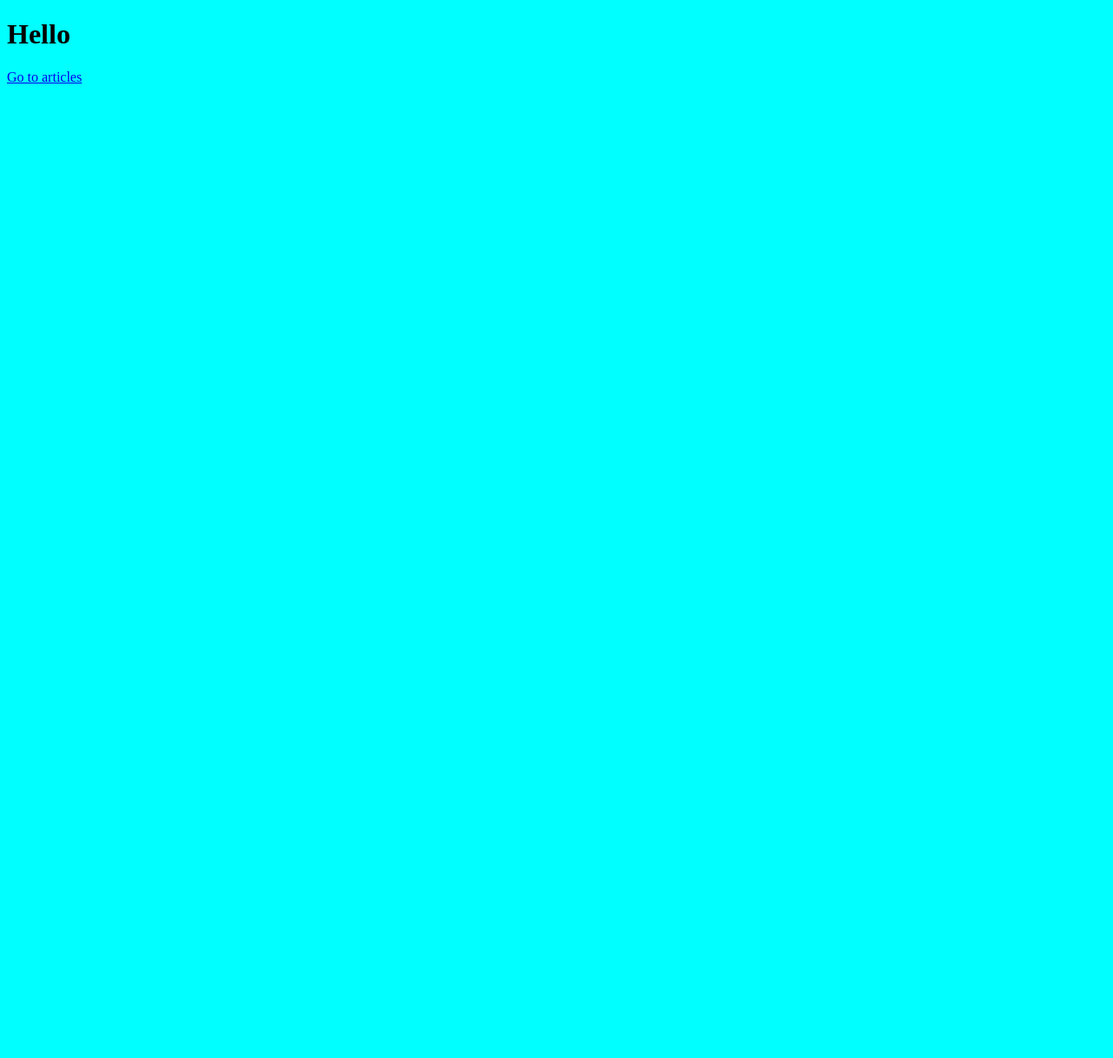
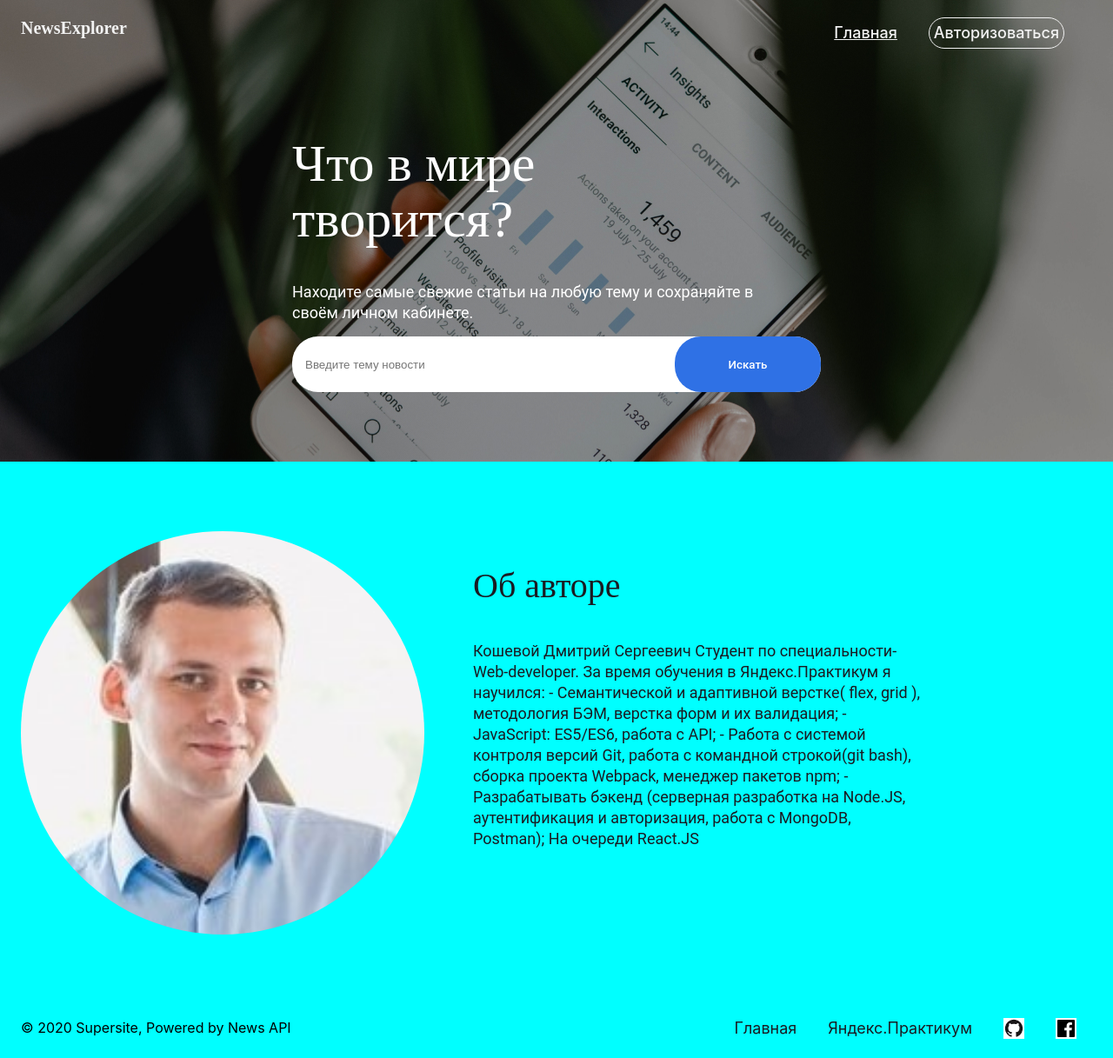
Before and after one commit to DmitriiK1/news-explorer-frontend.github.io, a website built with webpack: page src/pages/index.html in a window 1280 px wide. Shown: the whole page at 87% size. Before the commit the page ends 800 px from the top, so only its background shows below. Built offline with nearby package versions, Linux system fonts and the light colour scheme.

Commit message:
Стартовая страница

```diff
--- /dev/null
+++ b/src/blocks/author/author.css
@@ -0,0 +1,38 @@
+.author{
+  padding-top: 80px;
+  padding-bottom: 80px;
+  /* max-width: 90%;
+  margin: 80px auto;
+  display: flex;
+  justify-content: space-around; */
+}
+.author__container{
+  display: flex;
+}
+.author__title{
+  font-family: Roboto Slab;
+  font-style: normal;
+  font-weight: normal;
+  font-size: 2.5rem;
+  line-height: 2.875rem;
+  /* identical to box height, or 115% */
+  /* main/primary */
+  color: #1A1B22;
+}
+.author__description{
+  max-width: 42%;
+}
+.author__foto{
+  width: 464px;
+  border-radius: 50%;
+  margin-right: 56px;
+}
+
+.author__about{
+  font-family: Roboto;
+  font-style: normal;
+  font-weight: normal;
+  font-size: 1.125rem;
+  line-height: 1.5rem;
+  color: #1A1B22;
+}
--- /dev/null
+++ b/src/blocks/footer/_footer.css
@@ -0,0 +1,37 @@
+.footer {
+}
+.footer__container{
+  display: flex;
+  justify-content: space-between;
+}
+/* .footer:last-child {
+  flex-grow: 2;
+} */
+.footer__group{
+  display: flex;
+}
+.footer__link {
+
+  margin: 16px 18px;
+  text-decoration: none;
+  color: #1a1b22;
+  font-family: Inter;
+  font-style: normal;
+  font-weight: normal;
+  font-size: 1.125rem;
+  line-height: 1.5rem;
+}
+
+.footer__link-social{
+  max-width: 24px;
+  margin: 0;
+}
+
+.footer__copyright {
+  font-family: Inter;
+  font-style: normal;
+  font-weight: normal;
+  font-size: 1rem;
+  line-height: 1.4rem;
+  text-align: right;
+}
--- /dev/null
+++ b/src/blocks/header/_header.css
@@ -0,0 +1,42 @@
+.header {
+  background-image: url('../../images/georgia-de-lotz--UsJoNxLaNo-unsplash.jpg');
+}
+.header__container{
+  display: flex;
+  justify-content: space-between;
+}
+.header__logo {
+  align-self: flex-start;
+  max-width: 176px;
+  font-style: normal;
+  font-weight: bold;
+  font-size: 1.25rem;
+  line-height: 1.5rem;
+  color: #f2f2f2;
+}
+
+.header__links {
+  align-self: flex-end;
+  margin-top: 20px;
+  margin-bottom: 20px;
+}
+
+.header__link {
+  margin-right: 32px;
+  font-family: Inter;
+  font-style: normal;
+  font-weight: 500;
+  font-size: 1.125rem;
+  line-height: 1.5rem;
+  text-align: right;
+  /* text-decoration-line: none; */
+  color: #f2f2f2;
+  font-style: normal;
+  background-color: unset;
+}
+.header__link--rounded{
+  padding: 0px;
+  border: 1px solid #f2f2f2;
+  border-radius: 20px;
+  padding: 5px;
+}
--- /dev/null
+++ b/src/blocks/popup/__button/popup__button.css
@@ -0,0 +1,8 @@
+.popup__button {
+  width: 100%;
+  height: 64px;
+  border: 1px solid rgba(0, 0, 0, .2);
+  margin-top: 48px;
+  color: rgba(0, 0, 0, .2);
+  font-size: 36px;
+}
--- /dev/null
+++ b/src/blocks/popup/__close/popup__close.css
@@ -0,0 +1,7 @@
+.popup__close {
+  width: 26px;
+  position: absolute;
+  top: -26px;
+  right: -26px;
+  cursor: pointer;
+}
--- /dev/null
+++ b/src/blocks/popup/__content/popup__content.css
@@ -0,0 +1,15 @@
+.popup__content {
+  width: 358px;
+  min-height: 330px;
+  background-color: #fff;
+  border-radius: 10px;
+  position: relative;
+  box-sizing: border-box;
+  padding: 34px 36px;
+}
+
+@media screen and (max-width: 540px) {
+  .popup__content {
+    width: calc(100% - 60px);
+  }
+}
--- /dev/null
+++ b/src/blocks/popup/__form/popup__form.css
@@ -0,0 +1,3 @@
+.popup__form {
+  margin-top: 60px;
+}
--- /dev/null
+++ b/src/blocks/popup/__input/popup__input.css
@@ -0,0 +1,14 @@
+.popup__input {
+  width: 100%;
+  height: 47px;
+  border: 0;
+  border-bottom: 1px solid rgba(0, 0, 0, .2);
+  font-size: 14px;
+  line-height: 17px;
+  box-sizing: border-box;
+  padding: 5px 6px 13px;
+}
+
+.popup__input:last-of-type {
+  margin-bottom: 0;
+}
--- /dev/null
+++ b/src/blocks/popup/__title/popup__title.css
@@ -0,0 +1,5 @@
+.popup__title {
+  margin: 0;
+  font-size: 24px;
+  line-height: 30px;
+}
--- /dev/null
+++ b/src/blocks/popup/_is-opened/popup_is-opened.css
@@ -0,0 +1,3 @@
+.popup.popup_is-opened {
+  display: flex;
+}
--- /dev/null
+++ b/src/blocks/popup/popup.css
@@ -0,0 +1,20 @@
+@import url(./__content/popup__content.css);
+@import url(./__close/popup__close.css);
+@import url(./__title/popup__title.css);
+@import url(./__form/popup__form.css);
+@import url(./__input/popup__input.css);
+@import url(./__button/popup__button.css);
+@import url(./_is-opened/popup_is-opened.css);
+
+.popup {
+  position: fixed;
+  top: 0;
+  left: 0;
+  width: 100%;
+  height: 100%;
+  background-color: rgba(0, 0, 0, .5);
+  display: flex;
+  align-items: center;
+  justify-content: center;
+  display: none;
+}
--- /dev/null
+++ b/src/blocks/search/search.css
@@ -0,0 +1,62 @@
+.search{
+  /* display: block; */
+  position: relative;
+  width: 100%;
+  margin: 0px auto;
+}
+.search__container{
+  display: block;
+  width: 608px;
+  margin: 80px auto 0;
+  padding-bottom: 80px;
+}
+.search__title{
+  max-width: 540px;
+
+  /* font-family: Roboto Slab; */
+  font-style: normal;
+  font-weight: normal;
+  font-size: 3.75rem;
+  line-height: 4rem;
+  color: #FFFFFF;
+}
+.search__subtitle{
+  max-width: 540px;
+
+  font-family: Roboto;
+  font-style: normal;
+  font-weight: normal;
+  font-size: 1.125rem;
+  line-height: 1.5rem;
+  color: #FFFFFF;
+}
+
+.search__field{
+  position: relative;
+  width: 100%;
+  height: 64px;
+}
+.search__input{
+  width: 100%;
+  height: 64px;
+  padding: 15px;
+  border-radius: 30px;
+  border: 0px;
+}
+.search__button{
+  position: absolute;
+  background-color: unset;
+  width: 168px;
+  height: 64px;
+  border: 0px;
+  padding: 15px;
+  border-radius: 30px;
+  right: 0;
+  top: 0;
+  font-family: Roboto;
+  font-style: normal;
+  font-weight: 500;
+  font-size: 1,125rem;
+  color: #FFFFFF;
+  background-color: #2F71E5;
+}
--- a/src/blocks/styles.css
+++ b/src/blocks/styles.css
@@ -1,3 +1,17 @@
+@import './header/_header.css';
+@import './search/search.css';
+@import './footer/_footer.css';
+@import './popup/popup.css';
+@import './author/author.css';
+
+*{
+  box-sizing: border-box;
+}
 body{
-  background-color: brown;
+  margin: 0px;
 }
+
+.container{
+  width: 1232px;
+  margin: 0px auto;
+}
--- a/src/pages/index.html
+++ b/src/pages/index.html
@@ -1,14 +1,99 @@
 <!DOCTYPE html>
 <html lang="ru">
+
 <head>
   <meta charset="UTF-8">
   <meta name="viewport" content="width=device-width, initial-scale=1.0">
-  <title>Document</title>
-  <link rel="stylesheet" href="<%= htmlWebpackPlugin.files.css%>">
+  <title>Новостной сервис</title>
+  <!-- Краткое описание страницы  -->
+  <meta name="description" content="Новостной сервис с поиском по запросу">
+  <!-- Автор страницы -->
+  <meta name="Author" content="Кошевой Дмитрий Сергеевич">
+  <link rel="shortcut icon" href="../images/favicon.jpg" type="image/jpg">
+  <!-- <link rel="stylesheet" href="<%= htmlWebpackPlugin.files.css%>"> -->
+  <link rel="stylesheet" href="../blocks/styles.css">
 </head>
+
 <body>
-<h1>Hello</h1>
-<a href="./articles.html">Go to articles</a>
-<script type="module" src="<%= htmlWebpackPlugin.files.js%>"></script>
+  <header class="header">
+    <div class="header__container container">
+      <p class="header__logo" href="#">NewsExplorer</p>
+      <div class="header__links">
+        <a class="header__link" href="./articles.html">Главная</a>
+        <button class="header__link header__link--rounded" href="#">Авторизоваться</button>
+      </div>
+    </div>
+    <div class="container">
+      <div class="search__container">
+        <h1 class="search__title">Что в мире творится?</h1>
+        <h2 class="search__subtitle">Находите самые свежие статьи на любую тему и сохраняйте в своём личном кабинете.
+        </h2>
+        <div class="search__field">
+          <input class="search__input" type="text" name="name" placeholder="Введите тему новости" required minlength="2"
+            maxlength="30" />
+          <button class="button search__button" type>Искать</button>
+        </div>
+      </div>
+    </div>
+  </header>
+  <!-- <a href="./articles.html">Go to articles</a> -->
+  <section class="author">
+    <div class="author__container container">
+      <img class="author__foto" src="../images/Avatar.jpg" alt="">
+      <div class="author__description">
+        <h3 class="author__title">Об авторе</h3>
+        <p class="author__about">
+          Кошевой Дмитрий Сергеевич
+          Студент по специальности- Web-developer.
+          За время обучения в Яндекс.Практикум я научился:
+          - Семантической и адаптивной верстке( flex, grid ), методология БЭМ, верстка форм и их валидация;
+          - JavaScript: ES5/ES6, работа с API;
+          - Работа с cистемой контроля версий Git, работа с командной строкой(git bash), сборка проекта Webpack,
+          менеджер пакетов npm;
+          - Разрабатывать бэкенд (серверная разработка на Node.JS, аутентификация и авторизация, работа с MongoDB,
+          Postman);
+          На очереди React.JS
+        </p>
+      </div>
+    </div>
+  </section>
+
+  <section class="footer">
+    <div class="footer__container container">
+      <p class="footer__copyright">© 2020 Supersite, Powered by News API</p>
+      <div class="footer__group">
+      <a class="footer__link" href="#header">Главная</a>
+      <a class="footer__link" href="https://praktikum.yandex.ru/">Яндекс.Практикум</a>
+      <a class="footer__link" href="https://github.com/DmitriiK1/news-explorer-frontend.github.io/tree/level-2">
+        <img class="footer__link footer__link-social" src="../images/github.jpg" alt="GitHub">
+      </a>
+      <a class="footer__link" href="https://calendar.yandex.ru/">
+        <img class="footer__link footer__link-social" src="../images/fb.jpg" alt="Facebook">
+      </a>
+    </div>
+    </div>
+  </section>
+
+  <div class="popup popup-create">
+    <div class="popup__content">
+      <img class="popup__close" src="../images/close.jpg" alt="" />
+      <h3 class="popup__title">Вход</h3>
+      <form class="popup__form" name="new" novalidate>
+        <input class="popup__input popup__input_type_name" type="text" name="name" placeholder="Email" required
+          minlength="2" maxlength="30" />
+        <span class="error" aria-live="polite"></span>
+        <input class="popup__input popup__input_type_link-url" type="url" name="link" placeholder="Пароль" required />
+        <span class="error" aria-live="polite"></span>
+        <button class="button popup__button" type>Войти</button>
+        <p> или <a href="">Зарегистрироваться</a></p>
+      </form>
+    </div>
+  </div>
+
+
+
+  <!-- <script type="module" src="<%= htmlWebpackPlugin.files.js%>"></script> -->
+  <script type="module" src="../scripts/index.js"></script>
 </body>
+
 </html>
```
Also changed, not shown: src/images/Avatar.jpg (added), src/images/close.jpg (added), src/images/favicon.jpg (added), src/images/fb.jpg (added), src/images/georgia-de-lotz--UsJoNxLaNo-unsplash.jpg (added), src/images/github.jpg (added).
